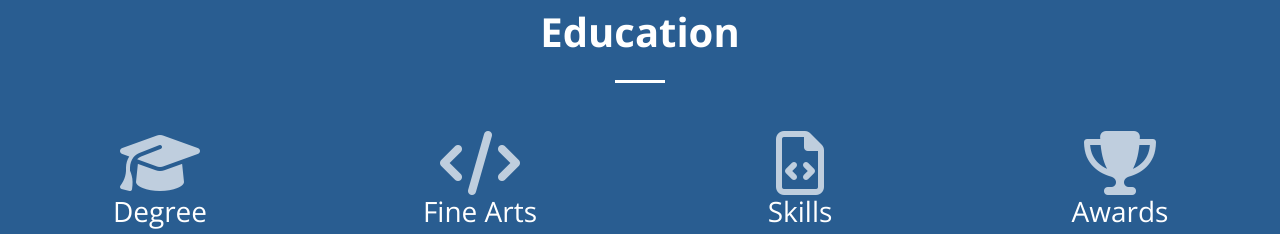
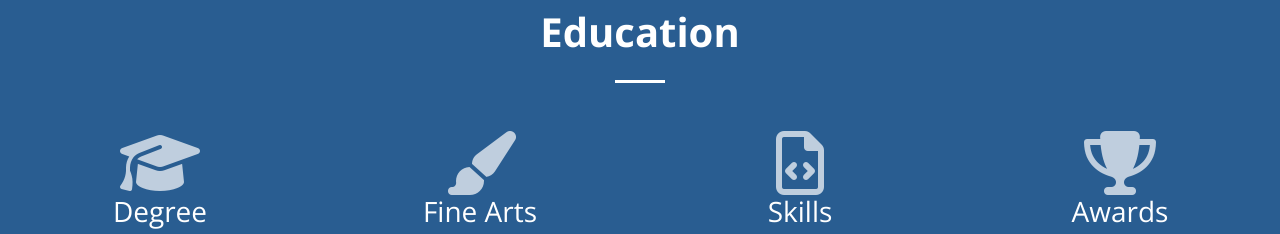
Before and after one commit to efalzone/efalzone.github.io, a plain HTML site: page index.html in a window 1280 px wide. Shown: the part 840-1074 px from the top of the page. Drawn offline with nearby package versions, Linux system fonts and the light colour scheme.

Commit message:
Update index.html

```diff
--- a/index.html
+++ b/index.html
@@ -147,7 +147,7 @@ con -->
         </div>
 
         <div class="col-lg-3 col-md-6 col-sm-6 text-center mb-4">
-          <i class="fa fa-4x fa-code text-faded sr-icons"></i>
+          <i class="fa fa-4x fa-paint-brush text-faded sr-icons"></i>
           <h3 class="text-white">Fine Arts</h3>
           <p class="text-faded no-margin">Painting<br />Fiber Arts<br />Ceramics</p>
 
```
